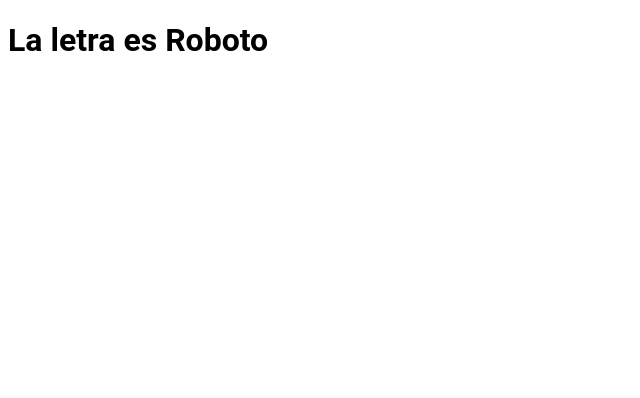
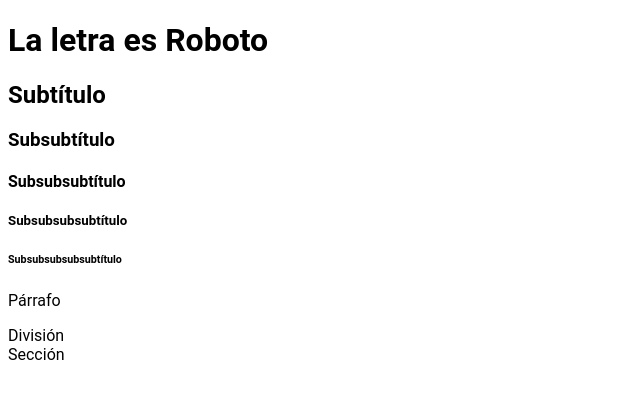
Before and after one commit to nschurmann/ramas, a plain HTML site: page index.html in a window 1280 px wide. Shown: the whole page, without its empty margins (0-640 px from the left). Drawn offline with Linux system fonts and the light colour scheme.

Commit message:
Agregando cambios

```diff
--- a/index.html
+++ b/index.html
@@ -9,5 +9,13 @@
 </head>
 <body>
   <h1>La letra es Roboto</h1>
+  <h2>Subtítulo</h2>
+  <h3>Subsubtítulo</h3>
+  <h4>Subsubsubtítulo</h4>
+  <h5>Subsubsubsubtítulo</h5>
+  <h6>Subsubsubsubsubtítulo</h6>
+  <p>Párrafo</p>
+  <div>División</div>
+  <section>Sección</section>
 </body>
 </html>
```
